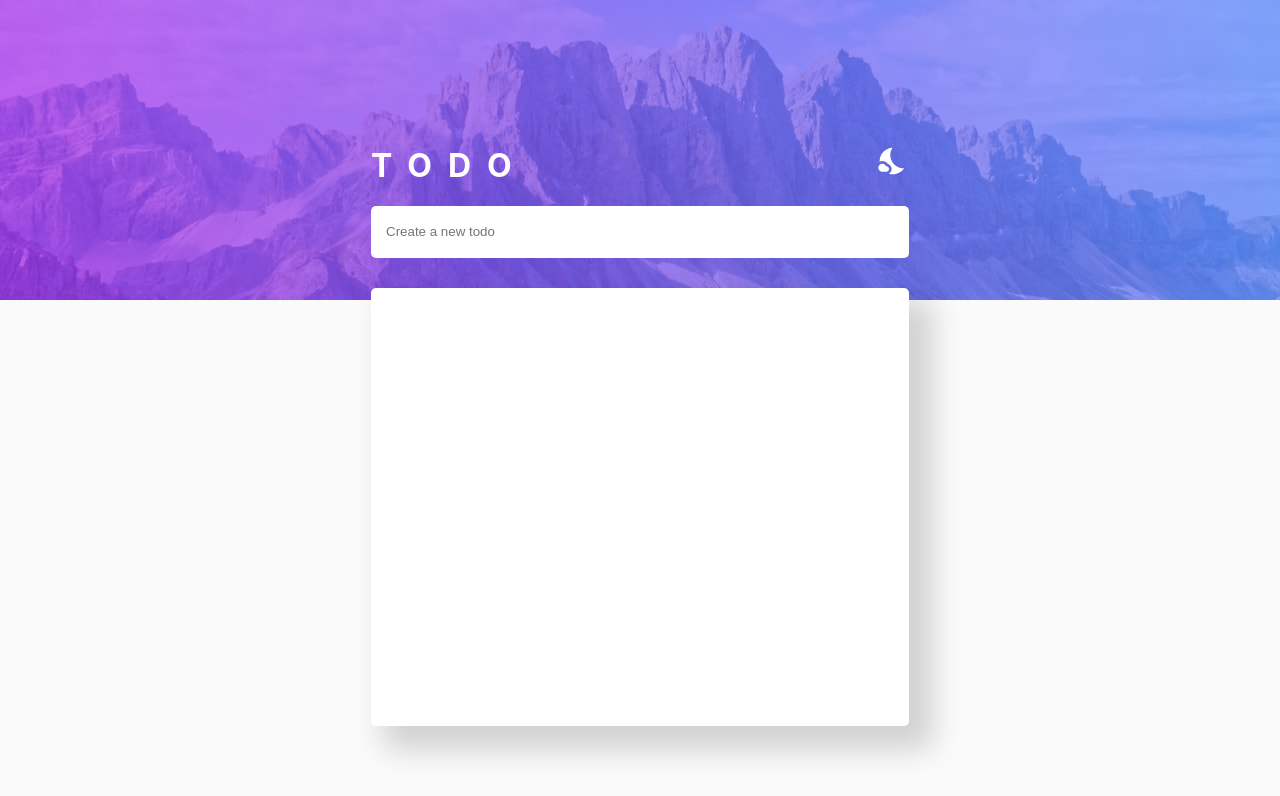
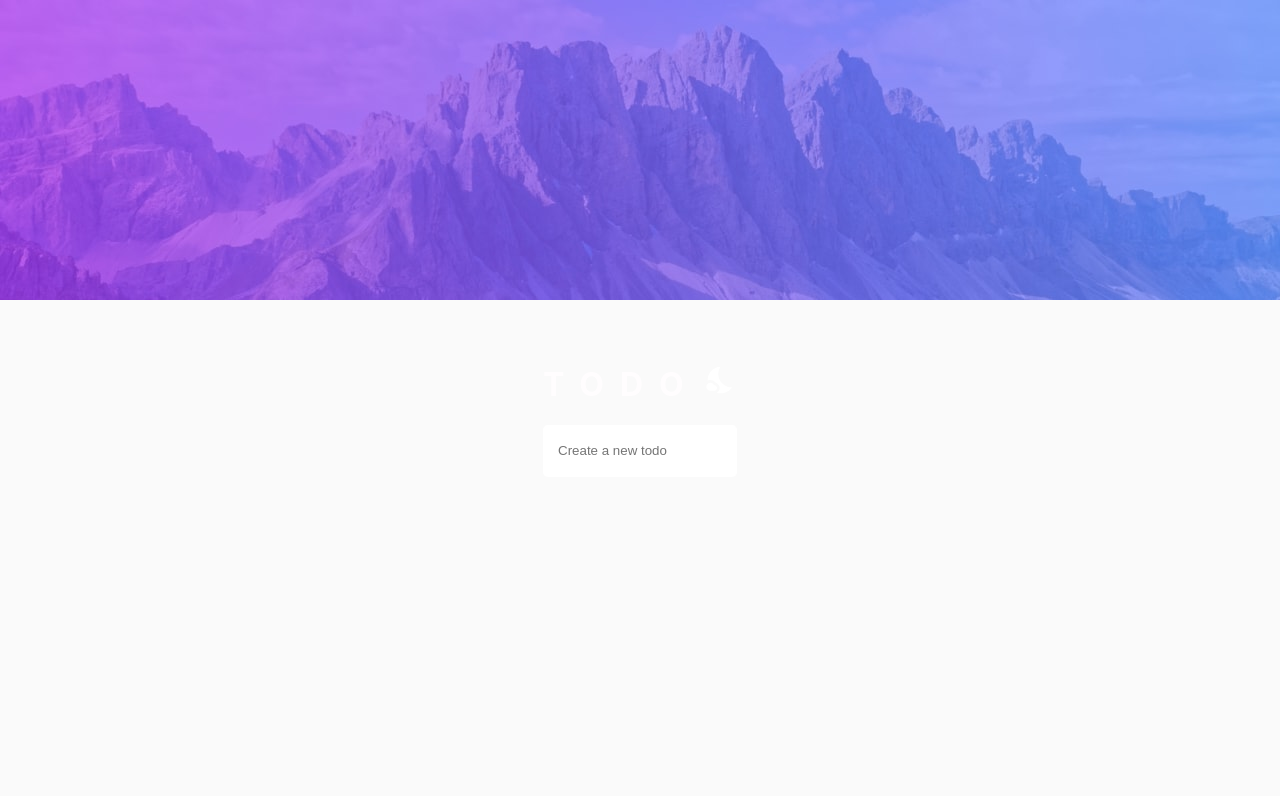
Before and after one commit to LGerardoGTZ/to_do_react_app, a React (Create React App) app: page / in a window 1280 px wide. Shown: the top 796 px of the page. Built offline with nearby package versions, Linux system fonts and the light colour scheme.

Commit message:
added completed and clear completed functionality

```diff
--- a/src/App.css
+++ /dev/null
@@ -1,32 +0,0 @@
-.app {
-  height: 100vh;
-  width: 100vw;
-  /* background-color: rgba(24, 24, 36, 255); */
-  background-color: rgba(250, 250, 250, 255);
-  /* background-image: url('./images/bg-desktop-dark.jpg'); */
-  background-image: url('./images/bg-desktop-light.jpg');
-  background-repeat: no-repeat;
-  display: grid;
-  place-items: center;
-}
-
-
-.title{
-  margin-top: 50px;
-}
-
-.title > h1 {
-  letter-spacing: .5em;
-  color: rgba(255, 253, 254, 255);
-}
-
-.header{
-      display: flex;
-      justify-content: space-between;
-      align-items: baseline;
-}
-
-.mode__container > svg{
-   color: white;
-   font-size: xx-large;
-}
--- a/src/App.js
+++ b/src/App.js
@@ -1,113 +1,11 @@
 import React, { useState } from 'react'
-import './App.css';
-import TodoForm from './components/TodoForm';
-import TodoList from './components/TodoList';
-import NightsStayIcon from '@material-ui/icons/NightsStay';
+import TodosScreen from './screens/TodosScreen'
 
+//Here you put the react router
 function App() {
-
-  //Set up our todos array
-  const [todos, setTodos] = useState([]);
-
-  //Set up our input value
-  const [todo, setTodo] = useState({
-    item: '',
-    id: '',
-    completed: false,
-    isActive:true,
-  })
-
-
-  //Set completed
-  const [completed, setCompleted] = useState([]);
-  console.log('COMPLETED',completed);
-
-  //set inputa value to our todo hook
-  const handleChange = (e) => {
-    setTodo({ item: e.target.value })
-    console.log('TODO INPUT',todo);
-  }
-
-  //add todos to our todos array
-  const handleSubmit = (e) => {
-    e.preventDefault();
-    const newTodo = {
-      ...todo,
-      id: new Date().getTime().toString(),
-      item: todo.item,
-      completed: false,
-      isActive:true
-    }
-    setTodos((todos) => {
-      return [...todos, newTodo]
-    });
-    setTodo({item:''});
-    console.log('TODOS=>',todos)
-  }
-
-  //delete todos
-  const deleteTodo = (id) => {
-    const newTodos = todos.filter((item) => item.id !== id);
-    setTodos(newTodos);
-  }
-
-  const handleCompleted = (id) => {
-    const selectedItem = todos.find((item => item.id === id))
-    setCompleted({
-
-      id : id,
-      item: selectedItem.item,//like this, instead of item:selectedItem, otherwise you copy the whole obj
-      completed: true,
-      isActive: false,
-    })
-
-}
-
-
-
   return (
-    <div className="app">
-      <div className="app__container">
-        <div className="header">
-        <div className="title">
-        <h1>TODO</h1>
-          </div>
-          <div className="mode__container">
-            <NightsStayIcon/>
-          </div>
-        </div>
-        <TodoForm
-          handleChange={handleChange}
-          handleSubmit={handleSubmit}
-          item={todo.item}
-        />
-        <TodoList
-          todos={todos}
-          deleteTodo={deleteTodo}
-          handleCompleted={handleCompleted}
-          completed={completed}
-
-        />
-    </div>
-    </div>
-  );
+    <TodosScreen/>
+  )
 }
 
 export default App;
-
-
-//i could set another pair of hooks
-//  one for active and another to completed
-
-// const [complete, setComplete] = useState(completed)
-
-
-// const completed = () => {
-//
-//}
-
-// the active hook actually is compound of the todos that haven't been marked
-// as completed
-
-// At this point i have the new completed hook, the next is try to use the complete:true value to
-// modify the css of the choosen item.
--- a/src/components/TodoItem.js
+++ b/src/components/TodoItem.js
@@ -6,8 +6,7 @@ import RadioButtonUncheckedIcon from '@material-ui/icons/RadioButtonUnchecked';
 function TodoItem({ completed, deleteTodo, title, id, handleCompleted }) {
 
   return (
-    // <li className={completed ? 'completed' : 'todo__item'}>
-    <li className='todo__item'>
+    <li className={completed ? 'completed' : 'todo__item'}>
       <span onClick={() => handleCompleted(id)} className="checked">
         <RadioButtonUncheckedIcon/>
       </span>
--- a/src/components/TodoList.js
+++ b/src/components/TodoList.js
@@ -2,30 +2,46 @@ import React from 'react'
 import '../styles.css/TodoList.css';
 import TodoItem from './TodoItem';
 
-function TodoList({completed, handleCompleted, todos, deleteTodo}) {
+
+//change item.item to item.text
+function TodoList({ handleCompleted, todos, deleteTodo, handleScreenFilter, handleDeleteCompleted, filteredTodos }) {
+  //  const handlerFilter = (filter) => {
+
+  //  }
+
   return (
     <div className="todo__list_container">
       <ul className="todo__list">
         {
           todos.map((item) => {
-            console.log('DATA',item)
+            //console.log('item',item)
+
             return (
-
               <TodoItem
                 key={item.id}
+                id={item.id}
                 deleteTodo={deleteTodo}
-                id={item.id}
-                title={item.item}
+                title={item.text}
                 handleCompleted={handleCompleted}
-                completed={completed.completed}
-                />
-                )
+                completed={item.completed}
 
+              />
+            )
           })
         }
       </ul>
       <div className="todo__list_footer">
-
+        <span>
+          <h5>{`${todos.length} items left`}</h5>
+        </span>
+        <div className="btns__center">
+          <button  className="btn">All</button>
+          <button onClick={() => handleScreenFilter('ACTIVE')} className="btn">Active</button>
+          <button onClick={filteredTodos} className="btn">Completed</button>
+        </div>
+        <div className="btn__clearItems">
+          <button onClick={handleDeleteCompleted} className="btn">Clear Completed</button>
+        </div>
       </div>
     </div>
   )
--- /dev/null
+++ b/src/constants/index.js
@@ -0,0 +1,5 @@
+export const filterState = {
+  ALL: 'ALL',
+  ACTIVE: 'ACTIVE',
+  COMPLETED: 'COMPLETED'
+}
--- /dev/null
+++ b/src/screens/TodosScreen/index.css
@@ -0,0 +1,36 @@
+.app {
+    height: 100vh;
+    width: 100vw;
+    /* background-color: rgba(24, 24, 36, 255); */
+    background-color: rgba(250, 250, 250, 255);
+    /* background-image: url('./images/bg-desktop-dark.jpg'); */
+    background-image: url('../../images/bg-desktop-light.jpg');
+    background-repeat: no-repeat;
+    display: grid;
+    place-items: center;
+  }
+
+  .app__container{
+    display: flex;
+    flex-direction: column;
+  }
+
+  .title{
+    margin-top: 50px;
+  }
+
+  .title > h1 {
+    letter-spacing: .5em;
+    color: rgba(255, 253, 254, 255);
+  }
+
+  .header{
+        display: flex;
+        justify-content: space-between;
+        align-items: baseline;
+  }
+
+  .mode__container > svg{
+     color: white;
+     font-size: xx-large;
+  }
--- /dev/null
+++ b/src/screens/TodosScreen/index.js
@@ -0,0 +1,171 @@
+import React, { useState } from 'react'
+import './index.css';
+import TodoForm from '../../components/TodoForm';
+import TodoList from '../../components/TodoList';
+import NightsStayIcon from '@material-ui/icons/NightsStay';
+
+const filterState = {
+  ALL: 'ALL',
+  ACTIVE: 'ACTIVE',
+  COMPLETED: 'COMPLETED'
+}
+
+function TodosScreen() {
+  //Set up our todos array
+  const [todos, setTodos] = useState([]);
+  console.log('TODOS', todos)
+  //Set up our input value
+  const [text, setText] = useState('')
+
+  const [filter, setFilter] = useState(filterState.ALL);
+
+
+ // const [filteredTodos, setFilteredTodos] = useState([]);
+  //console.log('FilteredTOdos',filteredTodos)
+
+  //set input value to our todo hook
+  const handleChange = (e) => {
+    const inputText = e.target.value
+    setText(inputText)
+  }
+
+  // const handleScreenFilter = (filter) => {
+  //   //filter = all || active || completed
+
+  //   // if(filter === 'all'){
+  //     //
+  //   }
+
+  //   // if(filter === 'active'){
+  //     //
+  //   }
+
+  //   // if(filter === 'completed'){
+  //     //
+  //   }
+  // }
+
+  // const handleScreenFilter = (filter) => {
+  //   switch (filter) {
+  //     case 'ALL':
+  //       //handle all completed and active
+  //       console.log('ALL CLICKED')
+  //       setTodos(filteredTodos);
+  //       break;
+  //     case 'COMPLETED':
+  //       //handle completed
+  //       console.log('COMPLETED')
+  //       setFilteredTodos(todos.map((item) => {
+  //         if (item.completed === true) {
+  //           return {...item};
+  //         }
+
+  //         return item;
+
+  //       }))
+  //       setTodos(filteredTodos)
+
+  //       break;
+  //     case 'ACTIVE':
+  //       //handle active todos
+
+  //       console.log('ACTIVE')
+
+
+  //       break;
+
+  //     default:
+  //       //handle default state
+  //       break;
+  //   }
+  // }
+
+  //add todos to our todos array
+  const handleSubmit = (e) => {
+    e.preventDefault();
+    const newTodo = {
+      id: new Date().getTime().toString(),
+      text: text,
+      completed: false,
+      // isActive: true
+    }
+    setTodos([newTodo, ...todos])
+    setText('');
+  }
+
+  //delete todos
+  const deleteTodo = (id) => {
+    const confirmationResult = window.confirm('Are you sure you want to delete this item?')
+    if (!confirmationResult) return //if is NOT true, then do not run the following code
+    const newTodos = todos.filter((item) => item.id !== id);
+    setTodos(newTodos);
+  }
+
+  const handleCompleted = (id) => {
+    //HOC - Higher Order Function
+    // const newTodos = todos.map(todo => ({
+    //   ...todo,
+    //   completed: todo.id === id ? true : todo.completed
+    // }))
+
+      //set toggle completed
+    const newTodos = todos.map((todo) => {
+      return todo.id === id? {...todo, completed: !todo.completed} : {...todo}
+    })
+    setTodos(newTodos)
+  }
+
+  //delete completed todos
+  const handleDeleteCompleted = () => {
+    const completed = todos.filter((todo) => {
+      return !todo.completed;
+    });
+    setTodos(completed)
+  }
+
+  //filter completed todos
+  const filteredTodos = () => {
+    const filtered = todos.filter((todo) => {
+      return todo.completed;
+    });
+    setTodos(filtered);
+  }
+
+
+
+
+  return (
+    <div className="app">
+      <div className="app__container">
+        <div className="header">
+          <div className="title">
+            <h1>TODO</h1>
+          </div>
+          <div className="mode__container">
+            <NightsStayIcon />
+          </div>
+        </div>
+        <TodoForm
+          handleChange={handleChange}
+          handleSubmit={handleSubmit}
+          item={text}
+        />
+        {/* conditional rendering */}
+        {todos.length > 0 && <TodoList
+          todos={todos}
+          deleteTodo={deleteTodo}
+          handleCompleted={handleCompleted}
+          //handleScreenFilter={handleScreenFilter}
+          handleDeleteCompleted={handleDeleteCompleted}
+          filteredTodos={filteredTodos}
+
+        />  }
+
+      </div>
+    </div>
+  );
+}
+
+export default TodosScreen;
+
+// {}
--- a/src/styles.css/TodoItem.css
+++ b/src/styles.css/TodoItem.css
@@ -25,11 +25,16 @@
   padding-right: 15px !important;
 }
 
-/* .completed{
+.completed{
   border-bottom: 2px solid rgba(250, 250, 250, 255);
   justify-content: space-between;
   display: flex;
   align-items: center;
   text-decoration: line-through;
-  color: #d7d7d8
-} */
+  color: #d7d7d8;
+
+}
+
+.completed >h5{
+  flex: .9;
+}
--- a/src/styles.css/TodoList.css
+++ b/src/styles.css/TodoList.css
@@ -1,10 +1,12 @@
 .todo__list_container{
   background-color: rgba(255, 255, 255, 255);
-  height: 438px;
+  height: 400px;
   width: 538px;
 -webkit-box-shadow: 18px 18px 29px 6px rgba(0, 0, 0, 0.16);
 box-shadow: 18px 18px 29px 6px rgba(0, 0, 0, 0.16);
 border-radius: 5px;
+overflow: scroll;
+margin-bottom: 30px;
 }
 
 .todo__list{
@@ -13,6 +15,26 @@ border-radius: 5px;
   padding: 0;
 }
 
+.todo__list_footer {
+  display: flex;
+  flex-direction: row;
+  align-items: center;
+  justify-content: space-between;
+  margin: 10px 5px;
+}
+
+.btn {
+  border:none;
+  background-color: transparent;
+  cursor: pointer;
+  text-align: center;
+}
+.btn:hover{
+  color: blue;
+}
+/* .btn:checked{
+  color: darkblue;
+} */
 
 /* Check how items or messages were styles in previous projects
 maybe whatsapp, snapchat
```
Also changed, not shown: src/setupTests.js (deleted, +0 -5 lines), src/logo.svg (deleted), 1 other file (tests, documents, lock files or other folders).
